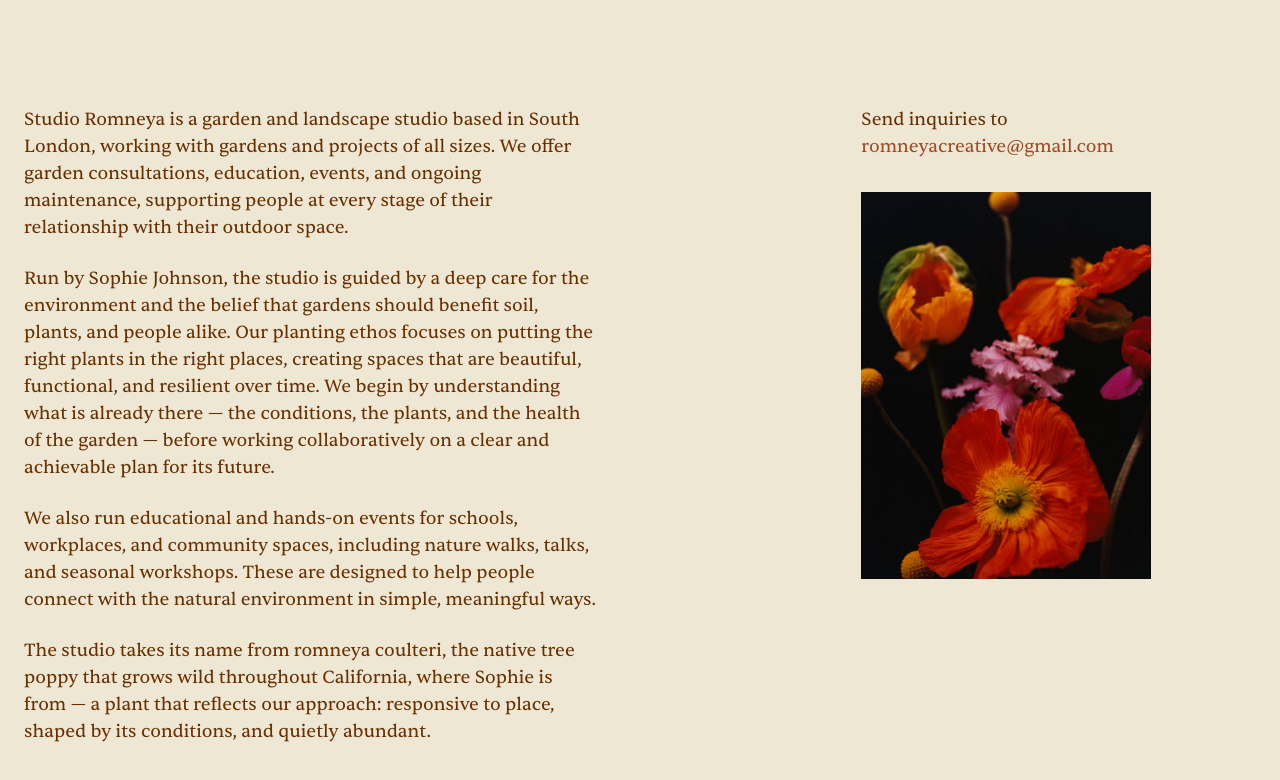
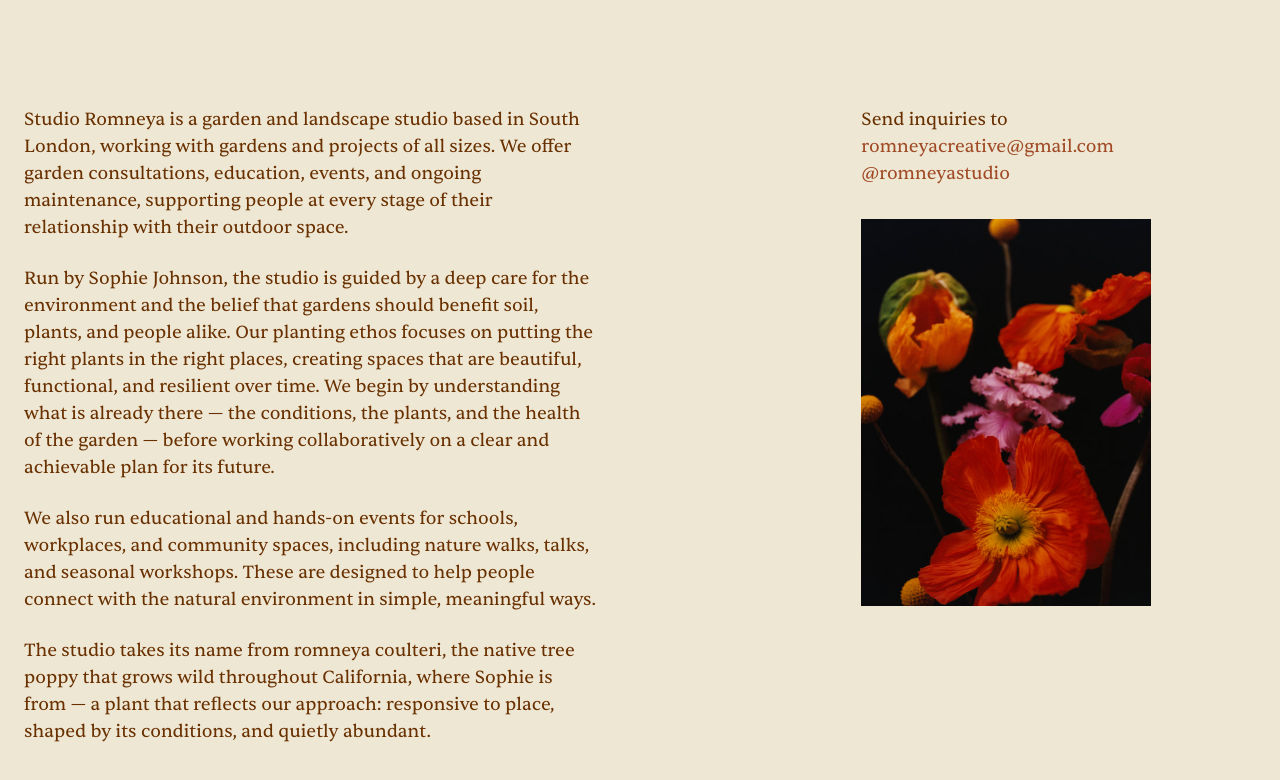
Before and after one commit to willllllie/studioromneya, a website: page index.html in a window 1280 px wide. Shown: the part 100-880 px from the top of the page. Drawn offline with Linux system fonts and the light colour scheme.

Commit message:
Enhance contact section in index.html by adding Instagram handle to inquiries

```diff
--- a/index.html
+++ b/index.html
@@ -46,7 +46,7 @@
         <div class="content-right col-span-3 col-start-9">
           <section id="contact" class="contact-section">
             <div class="contact-info">
-              <p class="contact-item">Send inquiries to <a href="mailto:romneyacreative@gmail.com">romneyacreative@gmail.com</a></p>
+              <p class="contact-item">Send inquiries to <a href="mailto:romneyacreative@gmail.com">romneyacreative@gmail.com</a> <a href="https://www.instagram.com/romneyastudio/">@romneyastudio</a></p>
 
             </div>
           </section>
```
